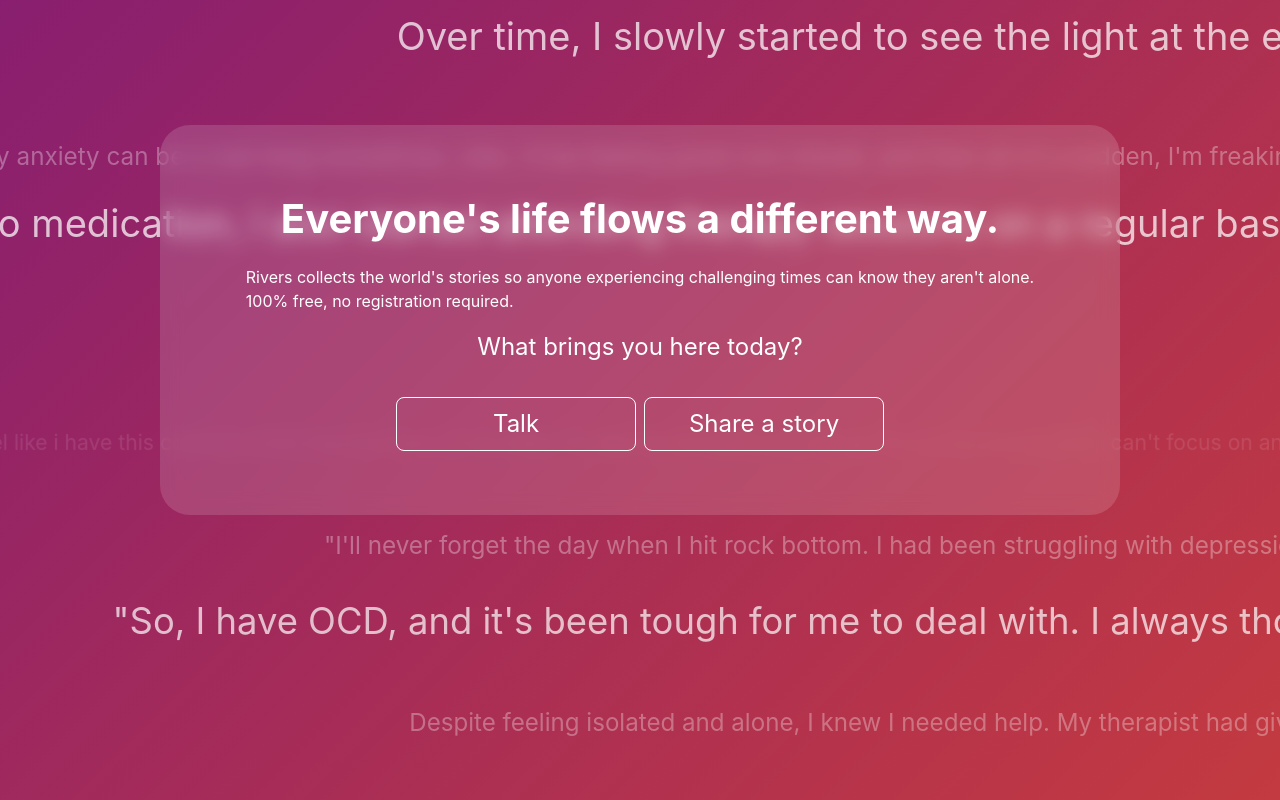
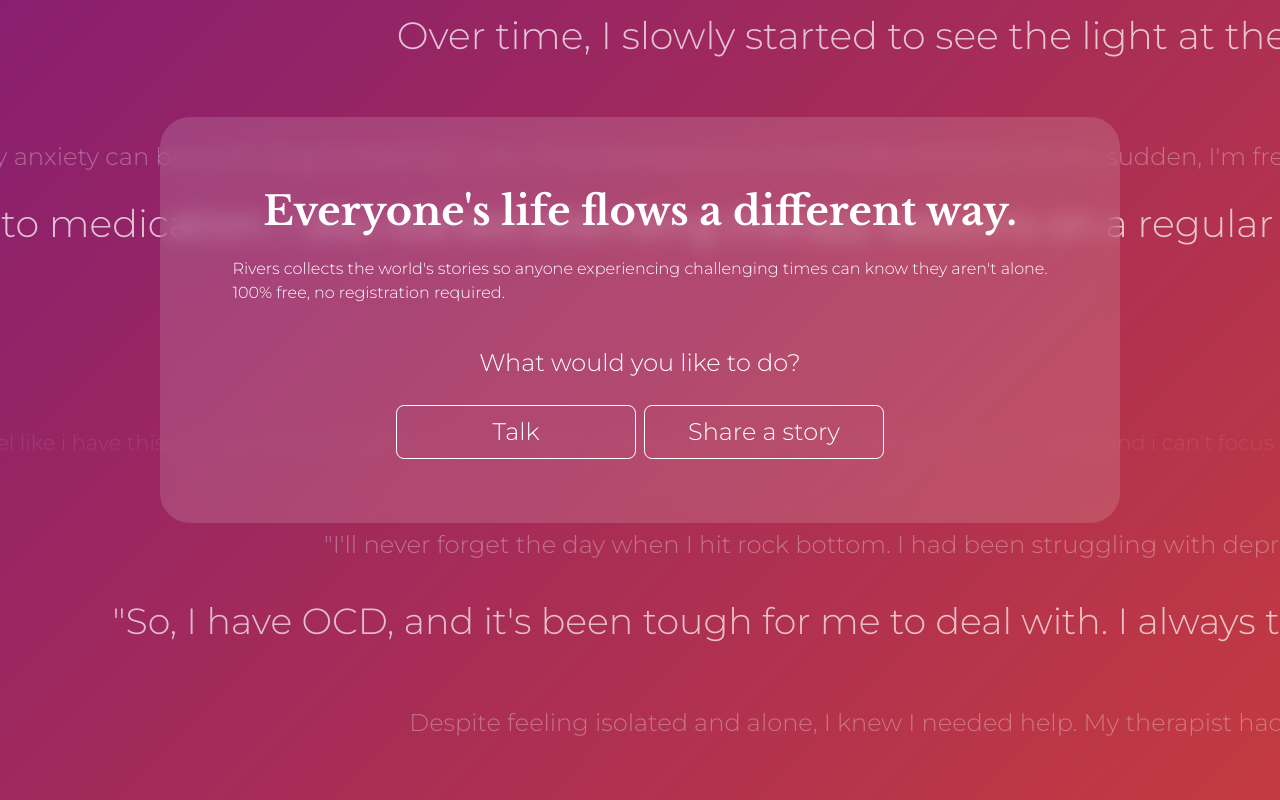
Before and after one commit to myfatemi04/rivers, a React (Create React App) app: page / in a window 1280 px wide. Built offline with nearby package versions, Linux system fonts and the light colour scheme.

Commit message:
Update font

```diff
--- a/public/index.html
+++ b/public/index.html
@@ -1,14 +1,20 @@
 <!DOCTYPE html>
 <html lang="en">
+
 <head>
   <meta charset="utf-8" />
   <link rel="icon" href="%PUBLIC_URL%/favicon.ico" />
   <meta name="viewport" content="width=device-width, initial-scale=1" />
+  <link rel="preconnect" href="https://fonts.googleapis.com">
+  <link rel="preconnect" href="https://fonts.gstatic.com" crossorigin>
+  <link href="https://fonts.googleapis.com/css2?family=Libre+Baskerville:wght@700&display=swap" rel="stylesheet">
+  <link rel="preconnect" href="https://fonts.googleapis.com">
+  <link rel="preconnect" href="https://fonts.gstatic.com" crossorigin>
+  <link
+    href="https://fonts.googleapis.com/css2?family=Libre+Baskerville:wght@700&family=Montserrat:wght@300&display=swap"
+    rel="stylesheet">
   <meta name="theme-color" content="#000000" />
-    <meta
-      name="description"
-      content="Web site created using create-react-app"
-    />
+  <meta name="description" content="Web site created using create-react-app" />
   <link rel="apple-touch-icon" href="%PUBLIC_URL%/logo192.png" />
   <!--
       manifest.json provides metadata used when your web app is installed on a
@@ -26,6 +32,7 @@
     -->
   <title>Rivers</title>
 </head>
+
 <body>
   <noscript>You need to enable JavaScript to run this app.</noscript>
   <div id="root"></div>
@@ -40,4 +47,5 @@
       To create a production bundle, use `npm run build` or `yarn build`.
     -->
 </body>
+
 </html>
--- a/src/index.css
+++ b/src/index.css
@@ -1,8 +1,8 @@
 body {
   margin: 0;
-  font-family: -apple-system, BlinkMacSystemFont, "Segoe UI", "Roboto", "Oxygen",
-    "Ubuntu", "Cantarell", "Fira Sans", "Droid Sans", "Helvetica Neue",
-    sans-serif;
+  font-family: "Montserrat", -apple-system, BlinkMacSystemFont, "Segoe UI",
+    "Roboto", "Oxygen", "Ubuntu", "Cantarell", "Fira Sans", "Droid Sans",
+    "Helvetica Neue", sans-serif;
   -webkit-font-smoothing: antialiased;
   -moz-osx-font-smoothing: grayscale;
   background: linear-gradient(135deg, #590898, #ff560e);
@@ -17,19 +17,37 @@
 }
 
 @-webkit-keyframes bgAnim {
-  0%{background-position:0% 50%}
-  50%{background-position:100% 50%}
-  100%{background-position:0% 50%}
+  0% {
+    background-position: 0% 50%;
+  }
+  50% {
+    background-position: 100% 50%;
+  }
+  100% {
+    background-position: 0% 50%;
+  }
 }
 @-moz-keyframes bgAnim {
-  0%{background-position:0% 50%}
-  50%{background-position:100% 50%}
-  100%{background-position:0% 50%}
+  0% {
+    background-position: 0% 50%;
+  }
+  50% {
+    background-position: 100% 50%;
+  }
+  100% {
+    background-position: 0% 50%;
+  }
 }
 @keyframes bgAnim {
-  0%{background-position:0% 50%}
-  50%{background-position:100% 50%}
-  100%{background-position:0% 50%}
+  0% {
+    background-position: 0% 50%;
+  }
+  50% {
+    background-position: 100% 50%;
+  }
+  100% {
+    background-position: 0% 50%;
+  }
 }
 
 * {
@@ -45,6 +63,11 @@
   overflow: hidden;
   display: flex;
   flex-direction: column;
+}
+
+h1 {
+  font-family: "Libre Baskerville", serif;
+  font-weight: 700;
 }
 
 code {
@@ -107,6 +130,14 @@
   font-size: 1.2rem;
   resize: none;
   background: #fff;
+}
+
+h1 {
+  font-size: 2.5rem;
+}
+
+span {
+  font-size: 1.5rem;
 }
 
 button,
--- a/src/pages/Home.css
+++ b/src/pages/Home.css
@@ -23,7 +23,7 @@
   flex-direction: row;
   justify-content: center;
   align-items: center;
-  margin-top: 2rem;
+  margin-top: 1rem;
 }
 
 .button:hover {
@@ -51,12 +51,4 @@
   padding: 0.5rem 1rem;
 }
 
-h1 {
-  font-size: 2.5rem;
-}
-
-span {
-  font-size: 1.5rem;
-}
-
 /*a*/
--- a/src/pages/Home.js
+++ b/src/pages/Home.js
@@ -11,10 +11,13 @@
 				<motion.div initial={{ opacity: 1 }} exit={{ opacity: 0, transition: { type: "tween", duration: 0.15 } }} style={{ padding: "4rem", display: "flex", flexDirection: "column", alignItems: "center" }}>
 					<h1 style={{ margin: 0 }}>Everyone's life flows a different way.</h1>
 					<p>Rivers collects the world's stories so anyone experiencing challenging times can know they aren't alone.<br />100% free, no registration required.</p>
-					<span>What brings you here today?</span>
+
+					<p style={{fontSize: "1.5rem", marginBottom: "0.5rem"}}>
+						What would you like to do?
+					</p>
 					<div className="buttons">
-						<Link to="/talk" className="button"> Talk </Link>
-						<Link to="/share" className="button" style={{ marginLeft: "0.5rem" }}> Share a story </Link>
+						<Link to="/talk" className="button">Talk</Link>
+						<Link to="/share" className="button" style={{ marginLeft: "0.5rem" }}>Share a story</Link>
 					</div>
 				</motion.div>
 			</div>
--- a/src/pages/Talk.js
+++ b/src/pages/Talk.js
@@ -26,7 +26,7 @@
 		borderRadius: "2rem",
 		zIndex: 1
 	}}>
-		<h1>Find your flow with AI therapy</h1>
+		<h1>Find Your Flow</h1>
 		{initialMessage ? (
 			stories === null ?
 				<p>Connecting you to an AI...</p> :
```
Lines whose indentation alone changed are shown as unchanged.
